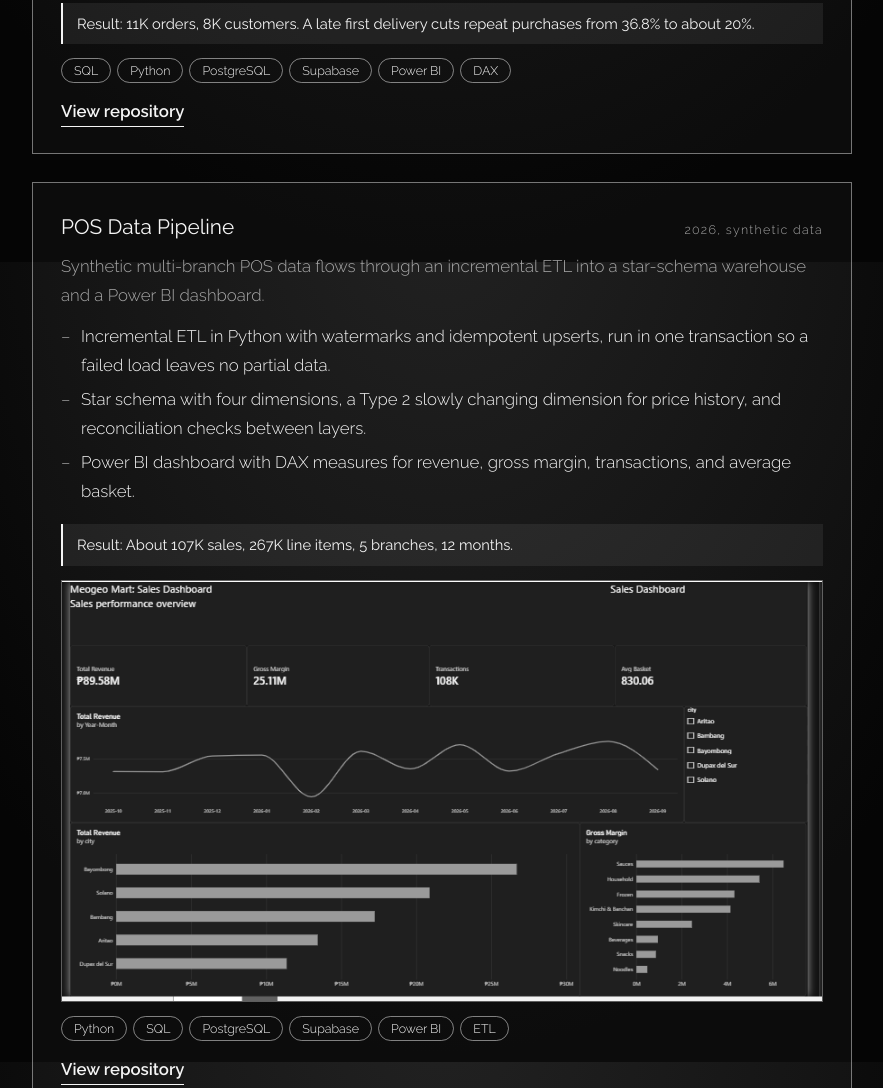
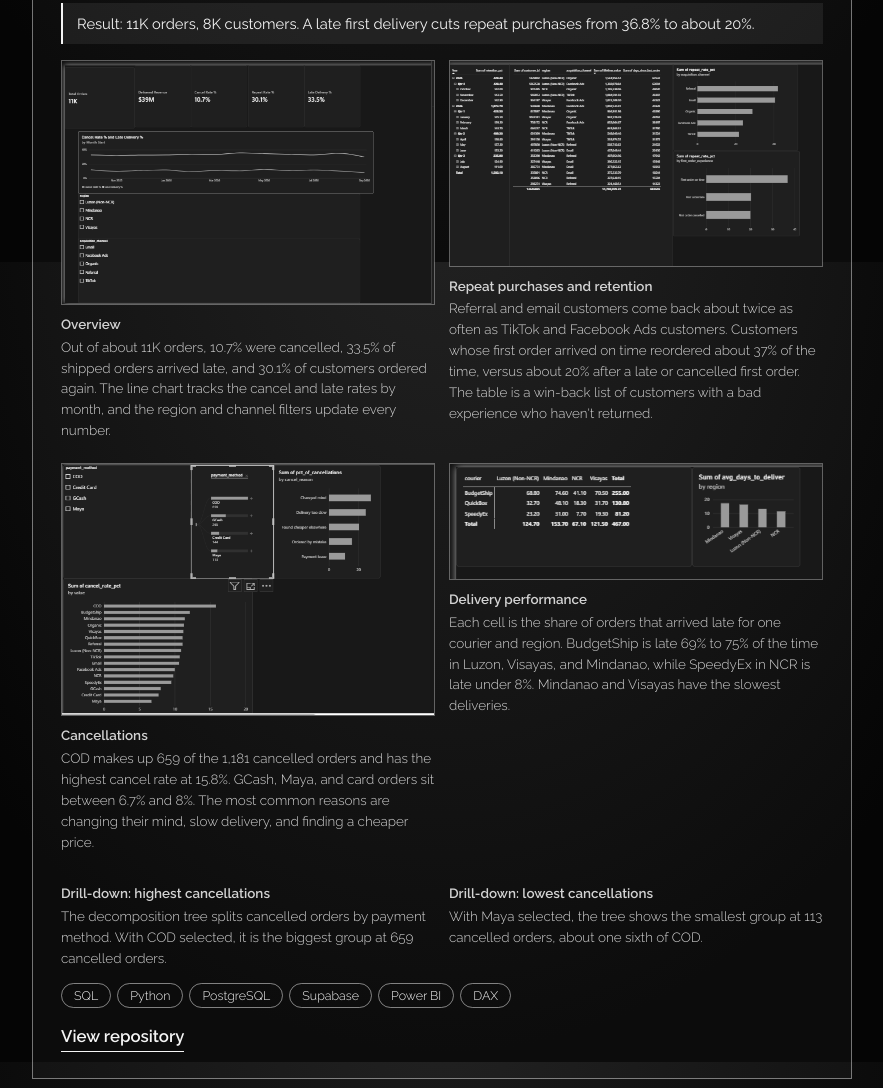
Before and after one commit to JV44-py/jeremiah-portfolio, a plain HTML site: page index.html in a window 1280 px wide. Shown: the part 1338-2426 px from the top of the page, without its empty margins (198-1081 px from the left). Drawn offline with Linux system fonts and the light colour scheme; animation ran at ten frames a second.

Commit message:
Add files via upload

```diff
--- a/index.html
+++ b/index.html
@@ -77,6 +77,8 @@ ul.b li::before{content:"–";position:absolute;left:0;opacity:.6}
 .rv.in{opacity:1;transform:none;filter:none}
 .pj:nth-child(odd){--tx:-44px}.pj:nth-child(even){--tx:44px}
 .grp.in .tile{animation:pop .55s cubic-bezier(.3,1.5,.5,1) backwards;animation-delay:calc(var(--i,0)*45ms)}
+.gal{display:grid;grid-template-columns:repeat(2,1fr);gap:22px 14px;margin:16px 0 4px}.gal figure{margin:0}.gal figcaption{font-size:.84rem;line-height:1.55;margin-top:9px;opacity:.85}.gal figcaption b{display:block;font-weight:600;margin-bottom:2px;opacity:1}@media(max-width:560px){.gal{grid-template-columns:1fr}}.gal img{margin:0!important;cursor:zoom-in;transition:.3s}.gal img:hover{filter:none;transform:scale(1.02)}
+#lb{position:fixed;inset:0;z-index:60;display:none;place-items:center;background:rgba(0,0,0,.93);padding:3vw;cursor:zoom-out}#lb.on{display:grid}#lb img{max-width:100%;max-height:100%;border:1px solid rgba(255,255,255,.5)}
 .hint{font-size:.8rem;margin-top:34px!important}
 @media(max-width:720px){.tile{width:84px}.pj{padding:20px}}
 @media(prefers-reduced-motion:reduce){html{scroll-behavior:auto}*,*::before,*::after{animation:none!important;transition:none!important}}
@@ -114,6 +116,7 @@ ul.b li::before{content:"–";position:absolute;left:0;opacity:.6}
   </section>
 </main>
 
+<div id="lb" role="dialog" aria-label="Enlarged image"><img alt=""></div>
 <noscript><style>.rv{opacity:1!important;transform:none!important;filter:none!important}</style></noscript>
 
 <script>
@@ -129,7 +132,13 @@ const LOG=[
 ["2026","IT Support and Software Development Intern","National Housing Authority (NHA), COSDD",["Gave helpdesk support to office staff: diagnosed hardware and software issues, reinstalled operating systems, and set up software and office networks.","Built an IT Support Ticketing System in PHP, MySQL, and JavaScript with role-based access, ticket lifecycle tracking, and a responsive admin dashboard."]],
 ["July 2026","B.S. Computer Science","STI College Muñoz-EDSA",["Thesis: Centralized Web-Based POS and Inventory Management System for Meogeo Sarang Korean Mart."]]];
 const PROJ=[
-{t:"E-commerce Operations and Customer Analysis",y:"2026, synthetic data",d:"Why do customers stop buying? Repeat purchases, cancellations, and late deliveries for a Philippine online store.",b:["PostgreSQL schema on Supabase, a Python ETL loader, and 9 SQL views using CTEs, window functions, and cohort retention.","Validated in Python with a chi-square test: COD orders cancel at twice the rate of e-wallet orders.","4-page Power BI dashboard with DAX measures, a cohort matrix, and a courier-by-region late-delivery heatmap."],s:"11K orders, 8K customers. A late first delivery cuts repeat purchases from 36.8% to about 20%.",g:["SQL","Python","PostgreSQL","Supabase","Power BI","DAX"],l:"https://github.com/JV44-py/ecommerce-ops-customer-analysis",i:"images/ecommerce-dashboard.png",a:"Power BI dashboard showing cancellation and delivery metrics"},
+{t:"E-commerce Operations and Customer Analysis",y:"2026, synthetic data",d:"Why do customers stop buying? Repeat purchases, cancellations, and late deliveries for a Philippine online store.",b:["PostgreSQL schema on Supabase, a Python ETL loader, and 9 SQL views using CTEs, window functions, and cohort retention.","Validated in Python with a chi-square test: COD orders cancel at twice the rate of e-wallet orders.","4-page Power BI dashboard with DAX measures, a cohort matrix, and a courier-by-region late-delivery heatmap."],s:"11K orders, 8K customers. A late first delivery cuts repeat purchases from 36.8% to about 20%.",g:["SQL","Python","PostgreSQL","Supabase","Power BI","DAX"],l:"https://github.com/JV44-py/ecommerce-ops-customer-analysis",m:[
+{u:"images/page1.png",t:"Overview",c:"Out of about 11K orders, 10.7% were cancelled, 33.5% of shipped orders arrived late, and 30.1% of customers ordered again. The line chart tracks the cancel and late rates by month, and the region and channel filters update every number."},
+{u:"images/page2.png",t:"Repeat purchases and retention",c:"Referral and email customers come back about twice as often as TikTok and Facebook Ads customers. Customers whose first order arrived on time reordered about 37% of the time, versus about 20% after a late or cancelled first order. The table is a win-back list of customers with a bad experience who haven't returned."},
+{u:"images/page3.png",t:"Cancellations",c:"COD makes up 659 of the 1,181 cancelled orders and has the highest cancel rate at 15.8%. GCash, Maya, and card orders sit between 6.7% and 8%. The most common reasons are changing their mind, slow delivery, and finding a cheaper price."},
+{u:"images/page4.png",t:"Delivery performance",c:"Each cell is the share of orders that arrived late for one courier and region. BudgetShip is late 69% to 75% of the time in Luzon, Visayas, and Mindanao, while SpeedyEx in NCR is late under 8%. Mindanao and Visayas have the slowest deliveries."},
+{u:"images/highvaluepage3.png",t:"Drill-down: highest cancellations",c:"The decomposition tree splits cancelled orders by payment method. With COD selected, it is the biggest group at 659 cancelled orders."},
+{u:"images/lowvaluepage3.png",t:"Drill-down: lowest cancellations",c:"With Maya selected, the tree shows the smallest group at 113 cancelled orders, about one sixth of COD."}]},
 {t:"POS Data Pipeline",y:"2026, synthetic data",d:"Synthetic multi-branch POS data flows through an incremental ETL into a star-schema warehouse and a Power BI dashboard.",b:["Incremental ETL in Python with watermarks and idempotent upserts, run in one transaction so a failed load leaves no partial data.","Star schema with four dimensions, a Type 2 slowly changing dimension for price history, and reconciliation checks between layers.","Power BI dashboard with DAX measures for revenue, gross margin, transactions, and average basket."],s:"About 107K sales, 267K line items, 5 branches, 12 months.",g:["Python","SQL","PostgreSQL","Supabase","Power BI","ETL"],l:"https://github.com/JV44-py/pos-data-pipeline",i:"images/dashboard.png",a:"Power BI sales dashboard"},
 {t:"Centralized POS and Inventory System",y:"Thesis capstone, 2024 to 2025",d:"One real-time system for a 4-branch retail client in Nueva Vizcaya, replacing a fragmented Android POS and Excel tracking.",b:["Barcode scanning, digital receipts, and low-stock and expiry alerts.","Cash, GCash, and wholesale pay-later payments, with role-based access for four user levels.","Built with Agile, ERD, and Use Case modeling."],s:"ISO 9126 score: 4.55 out of 5 from 31 respondents.",g:["JavaScript","Bootstrap","Supabase","PostgreSQL","Figma"]},
 {t:"IT Service Desk Ticketing App",y:"2026",d:"A Power Apps ticketing app with separate screens for requesters and staff.",b:["Live status dashboard built with Power Fx, plus validated forms with search and filtering.","Per-status email notifications automated with Power Automate.","Fixed delegation warnings and Dataverse choice-column type mismatches."],g:["Power Apps","Power Fx","Dataverse","Power Automate"]},
@@ -141,12 +150,12 @@ $("#nav").innerHTML=PAGES.map(p=>`<li><a href="#${p[0]}" data-p="${p[0]}">${p[1]
 let z=0;const sym=n=>{const w=n.replace(/[^A-Za-z]+/g," ").trim().split(" ");return w.length>1?w[0][0].toUpperCase()+w[1][0].toLowerCase():w[0][0].toUpperCase()+(w[0][1]||"").toLowerCase()};
 $("#tbl").innerHTML=SKILLS.map(s=>`<div class="grp"><h3>${s[0]}</h3><div class="tiles">${s[1].split("|").map(n=>`<div class="tile"><small>${++z}</small><b>${sym(n)}</b><span>${n}</span></div>`).join("")}</div></div>`).join("");
 $("#log").innerHTML=LOG.map(q=>`<div class="q"><span class="when">${q[0]}</span><h3 class="t">${q[1]}</h3><div class="dim">${q[2]}</div><ul class="b">${li(q[3])}</ul></div>`).join("");
-$("#pj").innerHTML=PROJ.map(p=>`<article class="pj"><div class="ph"><h3>${p.t}</h3><span>${p.y}</span></div><p class="dim">${p.d}</p><ul class="b">${li(p.b)}</ul>${p.s?`<div class="res">Result: ${p.s}</div>`:""}${p.i?`<img src="${p.i}" alt="${p.a}" loading="lazy" onerror="this.remove()">`:""}<div>${p.g.map(x=>`<span class="chip">${x}</span>`).join("")}</div>${p.l?`<a class="lnk" href="${p.l}" target="_blank" rel="noopener">View repository</a>`:""}</article>`).join("");
+$("#pj").innerHTML=PROJ.map(p=>`<article class="pj"><div class="ph"><h3>${p.t}</h3><span>${p.y}</span></div><p class="dim">${p.d}</p><ul class="b">${li(p.b)}</ul>${p.s?`<div class="res">Result: ${p.s}</div>`:""}${p.i?`<img src="${p.i}" alt="${p.a}" loading="lazy" onerror="this.remove()">`:""}${p.m?`<div class="gal">${p.m.map(x=>`<figure><img src="${x.u}" alt="Power BI dashboard: ${x.t}" loading="lazy" onerror="this.remove()"><figcaption><b>${x.t}</b>${x.c}</figcaption></figure>`).join("")}</div>`:""}<div>${p.g.map(x=>`<span class="chip">${x}</span>`).join("")}</div>${p.l?`<a class="lnk" href="${p.l}" target="_blank" rel="noopener">View repository</a>`:""}</article>`).join("");
 
 /* interactive atom network */
 const RM=matchMedia("(prefers-reduced-motion:reduce)").matches,cv=$("#sky"),cx=cv.getContext("2d");
 let W,H,N=[],M={x:-999,y:-999},D=null,col="245,245,245";
-const root=document.documentElement,skip="a,button,.pj,.tile,.log,.cl,nav,img";
+const root=document.documentElement,skip="a,button,.pj,.tile,.log,.cl,#lb,nav,img";
 const mk=(x,y)=>({x,y,vx:(Math.random()-.5)*.4,vy:(Math.random()-.5)*.4,r:1.4+Math.random()*2.6});
 function size(){const d=devicePixelRatio||1;W=innerWidth;H=innerHeight;cv.width=W*d;cv.height=H*d;cx.setTransform(d,0,0,d,0,0)}
 function seed(){N=[];for(let i=0;i<Math.min(95,W*H/13000|0);i++)N.push(mk(Math.random()*W,Math.random()*H))}
@@ -176,6 +185,8 @@ $("#th").addEventListener("click",()=>{const t=root.dataset.theme==="dark"?"ligh
 try{const s=localStorage.getItem("theme");if(s)root.dataset.theme=s}catch(e){}
 size();seed();theme();frame();
 
+document.addEventListener("click",e=>{const i=e.target.closest(".gal img");if(i){$("#lb img").src=i.src;$("#lb").classList.add("on")}else if(e.target.closest("#lb"))$("#lb").classList.remove("on")});
+addEventListener("keydown",e=>{if(e.key==="Escape")$("#lb").classList.remove("on")});
 /* scroll reveal + active nav */
 document.querySelectorAll("h1,h2,#home p,.ava,.soc,.grp,.q,.pj,.cl li").forEach(el=>{el.classList.add("rv");el.style.setProperty("--d",Math.min([...el.parentElement.children].indexOf(el),8)*.08+"s")});
 document.querySelectorAll(".tile").forEach(t=>t.style.setProperty("--i",[...t.parentElement.children].indexOf(t)));
```
